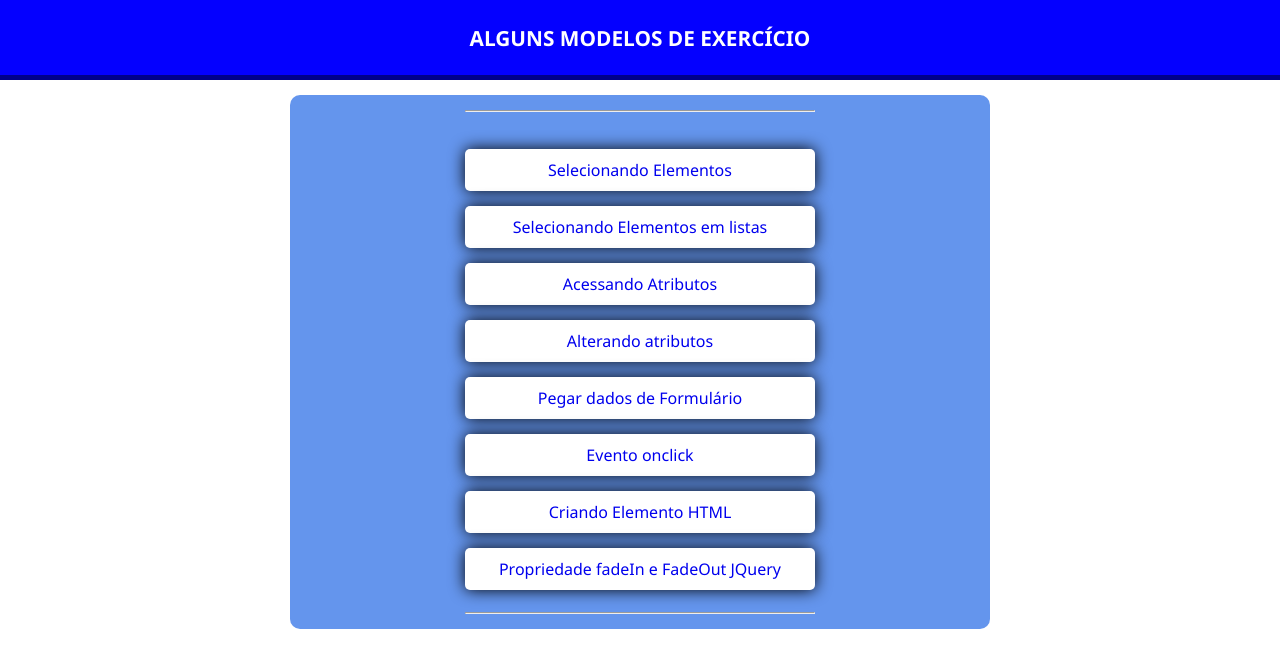
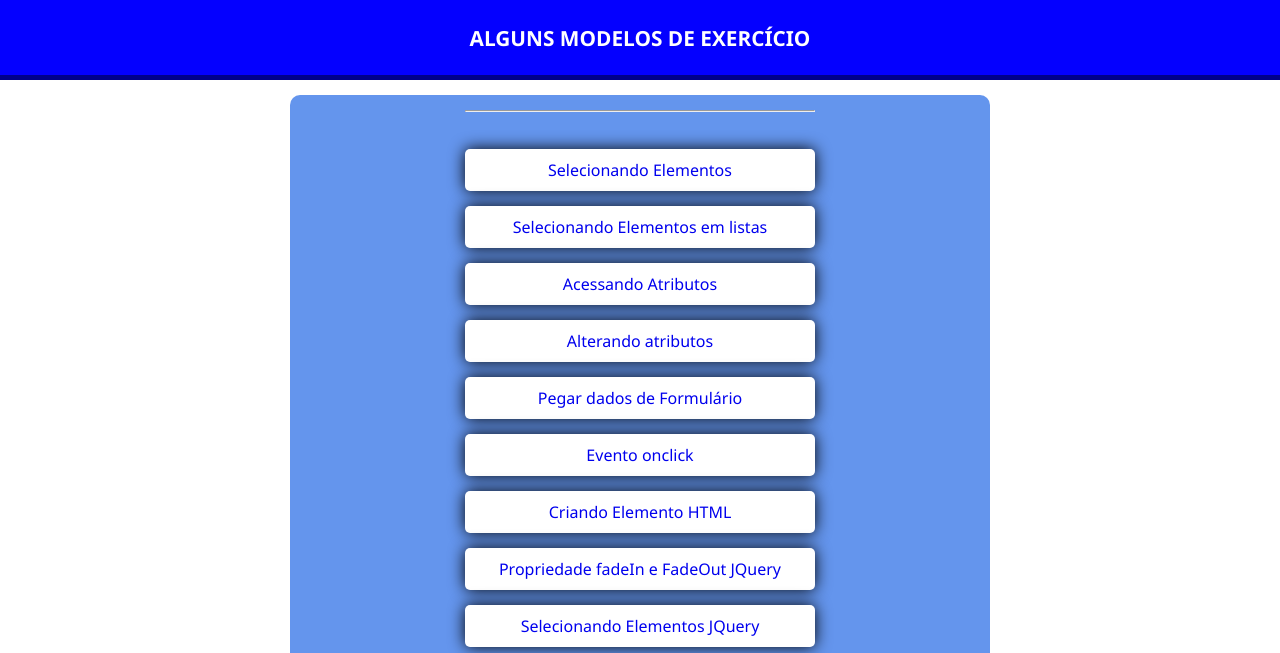
Before and after one commit to WagnerGeroldi/paginadeexerciciosjavascript, a plain HTML site: page index.html in a window 1280 px wide. Shown: the top 653 px of the page. Drawn offline with Linux system fonts and the light colour scheme; a script that the page names is missing.

Commit message:
add exercicio

```diff
--- a/index.html
+++ b/index.html
@@ -36,10 +36,10 @@
                 Evento onclick</a>
             <a class="botao-link" href="ciar-elemento-HTML/index.html">
                 Criando Elemento HTML</a>
-                <a class="botao-link" href="fadeInfadeOutJQuery/index.html">
-                    Propriedade fadeIn e FadeOut JQuery</a>
-
-
+            <a class="botao-link" href="fadeInfadeOutJQuery/index.html">
+                Propriedade fadeIn e FadeOut JQuery</a>
+                <a class="botao-link" href="selecionando-elementos-JQuery/index.html">
+                    Selecionando Elementos JQuery</a>
             <br>
             <hr>
         </div>
```
